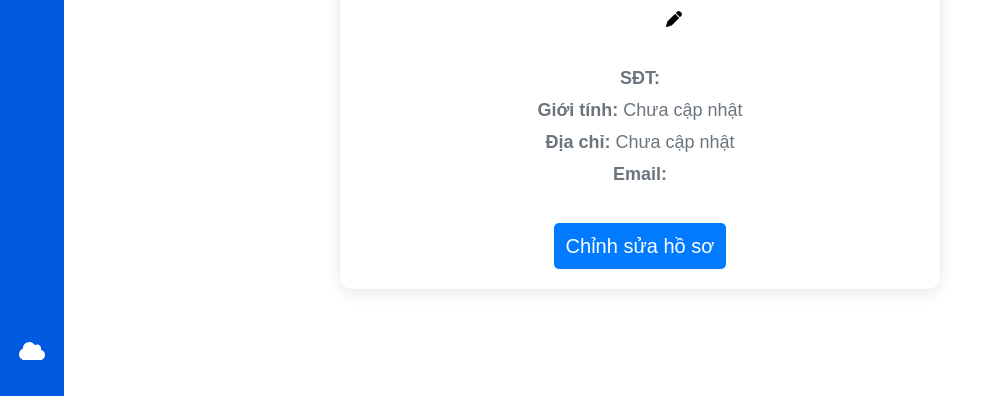
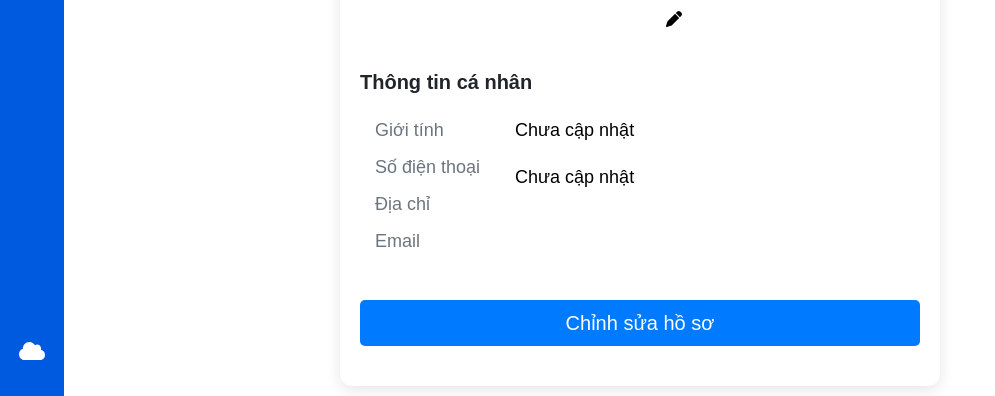
Before and after one commit to NguyenCaoTri2003/FE_WEB_CNM, a React (Create React App) app: page /profile in a window 1280 px wide. Shown: the part 327-723 px from the top of the page, without its empty margins (0-995 px from the left). Built offline with nearby package versions, Linux system fonts and the light colour scheme; no server answers; sample sign-in values are in the browser's storage.

Commit message:
update profile

```diff
--- a/src/assets/styles/Profile.css
+++ b/src/assets/styles/Profile.css
@@ -166,6 +166,7 @@
   }
 
   .profile-info button {
+    width: 100%;
     margin-top: 30px;
     padding: 8px 12px;
     border: none;
@@ -195,3 +196,32 @@
     position: relative;
     display: inline-block;
   }
+
+
+  .profile-info-item{
+    margin: 20px 0;
+    display: flex;
+    flex-direction: column;
+    align-items: flex-start;
+  }
+  .profile-info-item h5 {
+    font-weight: 700;
+  }
+  .profile-info-detail {
+    margin: 10px 15px;
+    width: 100%;
+    display: grid;
+    grid-template-columns: 25% 75%;
+
+  }
+  .profile-info-detail-title , .profile-info-detail-content{
+    background-color: #fff;
+    display: flex;
+    flex-direction: column;
+    align-items: flex-start;
+
+  }
+
+  .profile-info-detail-content p {
+    color: black;
+  }
--- a/src/pages/user/SettingLayout/pages/Profile.tsx
+++ b/src/pages/user/SettingLayout/pages/Profile.tsx
@@ -239,12 +239,34 @@ const Profile: React.FC = () => {
             </form>
           ) : (
             <div className="profile-info">
+
               <h3>{user?.fullName}</h3>
+              <div className="profile-info-item">
+                <h5>Thông tin cá nhân</h5>
+                <div className="profile-info-detail">
+                  <div className="profile-info-detail-title">
+                    <p>Giới tính</p>
+                    <p>Số điện thoại</p>
+                    <p>Địa chỉ</p>
+                    <p>Email</p>
+                  </div>
+                  <div className="profile-info-detail-content">
+                    <p>{user?.gender === 'male' ? 'Nam' : user?.gender === 'female' ? 'Nữ' : 'Chưa cập nhật'}</p>
+                    <p>{user?.phoneNumber}</p>
+                    <p>{user?.address || "Chưa cập nhật"}</p>
+                    <p>{user?.email}</p>
+                  </div>
+                </div>
+
+                <button onClick={() => setIsEditing(true)}>Chỉnh sửa hồ sơ</button>
+              </div>
+
+              {/* <h3>{user?.fullName}</h3>
               <p><strong>SĐT:</strong> {user?.phoneNumber}</p>
               <p><strong>Giới tính:</strong> {user?.gender === 'male' ? 'Nam' : user?.gender === 'female' ? 'Nữ' : 'Chưa cập nhật'}</p>
               <p><strong>Địa chỉ:</strong> {user?.address || "Chưa cập nhật"}</p>
-              <p><strong>Email:</strong> {user?.email}</p>
-              <button onClick={() => setIsEditing(true)}>Chỉnh sửa hồ sơ</button>
+              <p><strong>Email:</strong> {user?.email}</p> */}
+
             </div>
           )}
 
```
